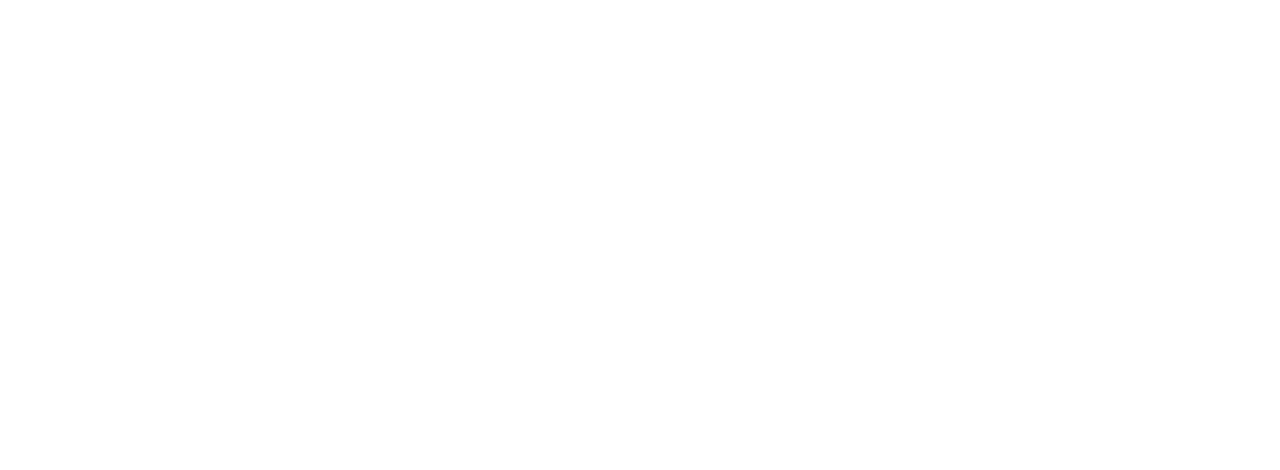
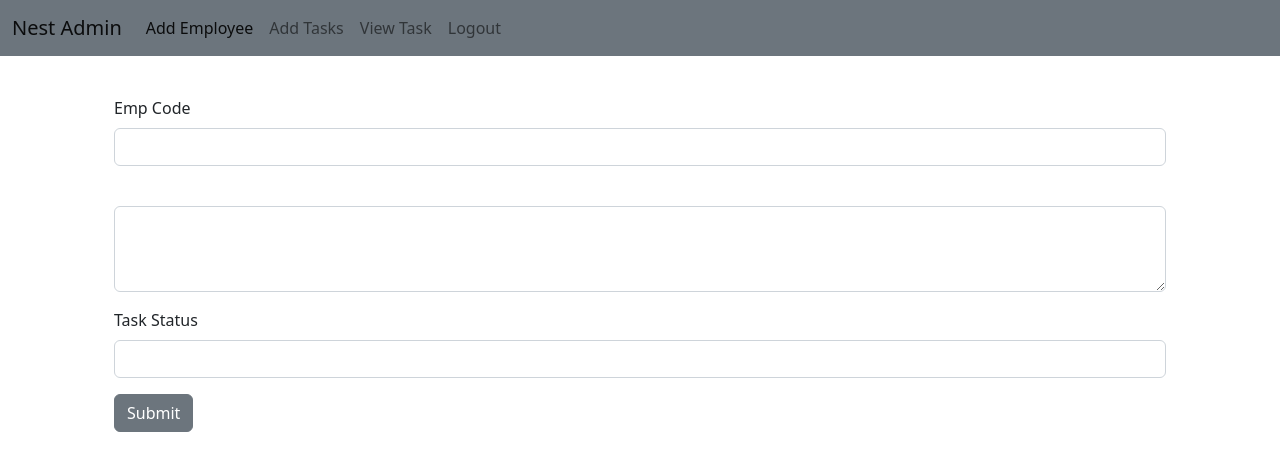
Before and after one commit to Anjum1998/NestEmployAppAngular, an Angular app: page /addtask in a window 1280 px wide. Before the commit this address led to /. Shown: the top 470 px of the page. Built offline with nearby package versions, Linux system fonts and the light colour scheme.

Commit message:
add task

```diff
--- /dev/null
+++ b/src/app/add-task/add-task.component.html
@@ -0,0 +1,34 @@
+<app-navbar-admin></app-navbar-admin>
+<div class="container">
+    <div class="row">
+        <div class="col col-12 col-sm-12 col-md-12 col-lg-12 col-xl-12 col-xxl-12">
+
+            <div class="row g-3 m-4">
+                <div class="col col-12 col-sm-12 col-md-12 col-lg-12 col-xl-12 col-xxl-12">
+
+                    <label for="" class="form-label">Emp Code</label>
+                    <input name="empcode" [(ngModel)]="empcode" type="text" class="form-control">
+
+                </div>
+                <div class="col col-12 col-sm-12 col-md-12 col-lg-12 col-xl-12 col-xxl-12">
+
+                    <label for="" class="form-label"></label>
+                    <textarea name="task" [(ngModel)]="task"  id="" cols="30" rows="3" class="form-control"></textarea>
+
+                </div>
+                <div class="col col-12 col-sm-12 col-md-12 col-lg-12 col-xl-12 col-xxl-12">
+
+                    <label for="" class="form-label">Task Status</label>
+                    <input name="status" [(ngModel)]="status"  type="text" class="form-control">
+
+                </div>
+                <div class="col col-12 col-sm-12 col-md-12 col-lg-12 col-xl-12 col-xxl-12">
+
+                    <button (click)="readValue()" class="btn btn-secondary">Submit</button>
+
+                </div>
+            </div>
+
+        </div>
+    </div>
+</div>
--- /dev/null
+++ b/src/app/add-task/add-task.component.ts
@@ -0,0 +1,17 @@
+import { Component } from '@angular/core';
+
+@Component({
+  selector: 'app-add-task',
+  templateUrl: './add-task.component.html',
+  styleUrls: ['./add-task.component.css']
+})
+export class AddTaskComponent {
+empcode=""
+task=""
+status=""
+readValue=()=>
+{
+  let data:any={"empcode":this.empcode,"task":this.task,"status":this.status}
+  console.log(data)
+}
+}
```
Also changed, not shown: src/app/app.module.ts (+8 -1 lines), src/app/add-task/add-task.component.css (added).
